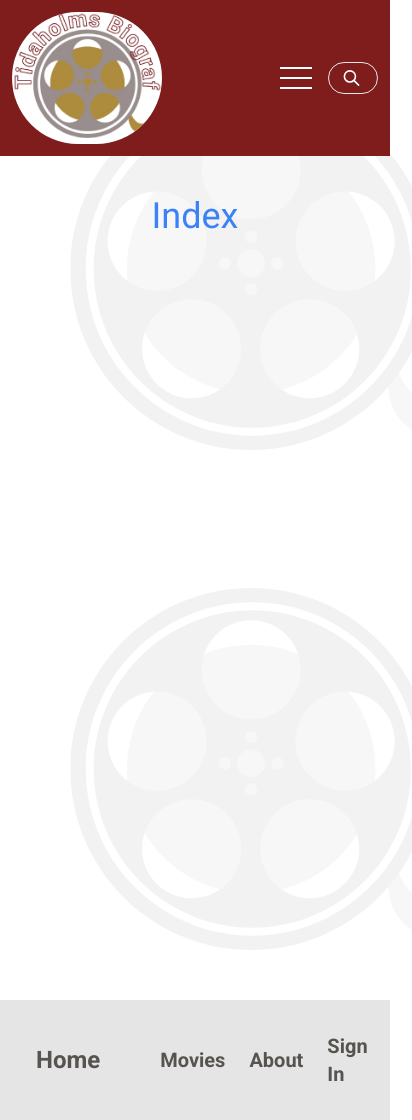
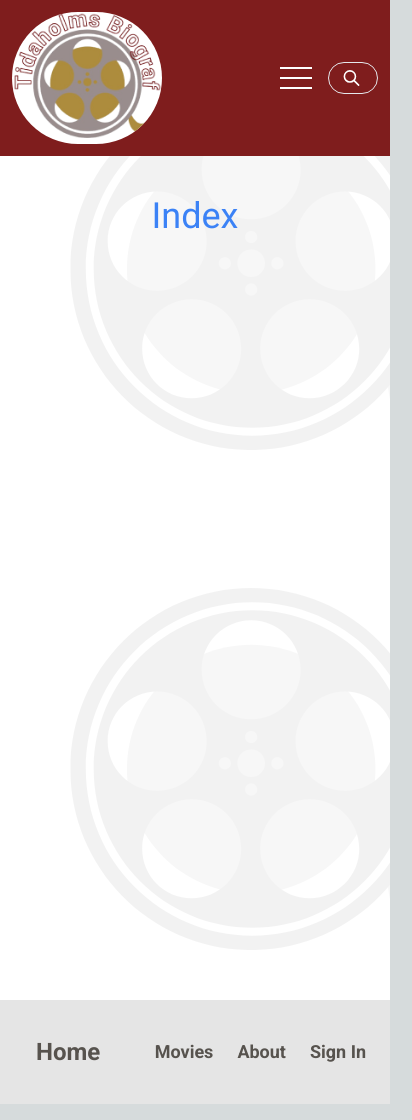
Before and after one commit to sebastianpiresmolin/movie-page-nextJS, a Next.js app: page / in a window 390 px wide. Shown: the whole page, 412 px wide, since content can reach past the window. Built offline with nearby package versions, Linux system fonts and the light colour scheme.

Commit message:
fixed navbar/footer mobile responsivness

```diff
--- a/app/globals.css
+++ b/app/globals.css
@@ -36,8 +36,3 @@ body {
 .hideMenuNav {
   display: none;
 }
-
-html {
-  scroll-behavior: smooth;
-  width: 100%;
-}
--- a/app/layout.tsx
+++ b/app/layout.tsx
@@ -18,7 +18,7 @@ export default function RootLayout({
   return (
     <AuthProvider>
       <>
-        <html lang="en">
+        <html lang="en" className='max-w-screen'>
           <body className={`${roboto.className} antialiased max-w-screen bg-background `}>
             <NavBar />
             {children}
--- a/app/ui/footer-links.tsx
+++ b/app/ui/footer-links.tsx
@@ -59,14 +59,14 @@ export default function FooterLinks() {
 
   return (
     <>
-      <div className="DESKTOP-MENU flex p-6 mr-2">
+      <div className="DESKTOP-MENU flex">
         {links.map((link) => {
           return (
             <Link
               key={link.name}
               href={link.href}
               className={clsx(
-                'flex h-[48px] grow items-center justify-center gap-2 rounded-md bg-transparent p-3 text-xl font-bold antialiased hover:text-gray-400 md:flex-none md:justify-start md:p-2 md:px-3',
+                'flex h-[48px] grow items-center justify-center gap-2 rounded-md bg-transparent p-3 text-lg font-bold antialiased hover:text-gray-400 md:text-xl md:flex-none md:justify-start md:p-2 md:px-3',
                 {
                   'bg-transparent text-gray-400': pathname === link.href,
                 }
--- a/app/ui/nav-links.tsx
+++ b/app/ui/nav-links.tsx
@@ -95,7 +95,7 @@ export default function NavLinks() {
         <div className={isNavOpen ? 'showMenuNav' : 'hideMenuNav'}>
           {' '}
           <div
-            className="CROSS-ICON absolute top-0 right-0 px-1 py-1"
+            className="CROSS-ICON absolute top-2 right-2 px-1 py-1"
             onClick={() => setIsNavOpen(false)} // change isNavOpen state to false to close the menu
           >
             <svg
@@ -111,14 +111,14 @@ export default function NavLinks() {
               <line x1="6" y1="6" x2="18" y2="18" />
             </svg>
           </div>
-          <ul className="MENU-LINK-MOBILE-OPEN flex flex-row items-center justify-between mr-6">
+          <ul className="MENU-LINK-MOBILE-OPEN flex-col md:flex-row items-center justify-between mr-14">
             {links.map((link) => {
               return (
                 <Link
                   key={link.name}
                   href={link.href}
                   className={clsx(
-                    'flex h-[48px] grow items-center justify-center gap-2 rounded-md bg-transparent p-3 text-xl font-bold antialiased hover:text-gray-400 md:flex-none md:justify-start md:p-2 md:px-3',
+                    'flex h-[48px] grow items-center justify-center gap-2 rounded-md bg-transparent p-3 text-lg font-bold antialiased hover:text-gray-400 md:text-xl md:flex-none md:justify-start md:p-2 md:px-3',
                     {
                       'bg-transparent text-gray-400': pathname === link.href,
                     }
```
